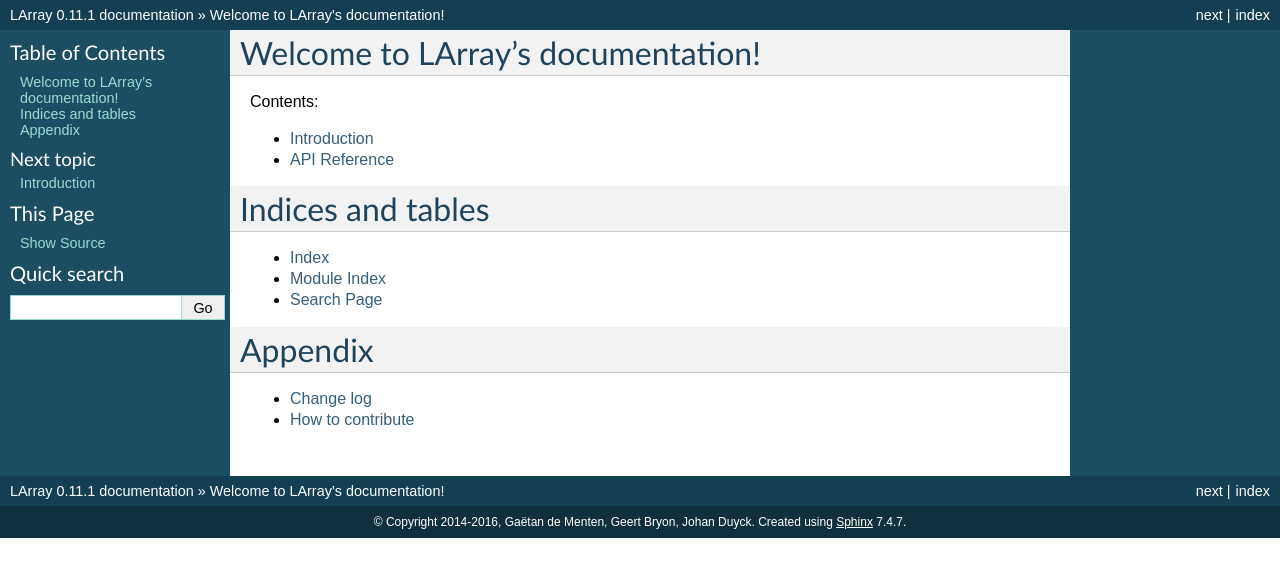
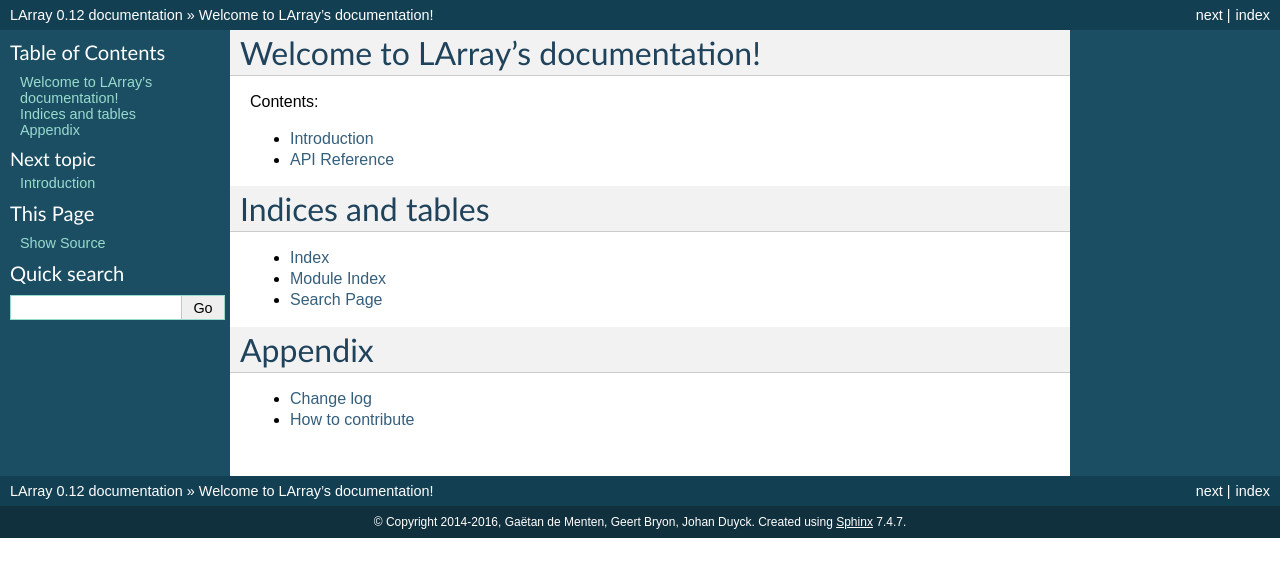
Before and after one commit to larray-project/larray, a Sphinx documentation site: the page built from doc/source/index.rst, in a window 1280 px wide. Shown: the top 577 px of the page. Built offline with Sphinx 7.4.7, drawn with Linux system fonts in a browser that asks for light colours.

Commit message:
change version to 0.12

```diff
--- a/doc/source/conf.py
+++ b/doc/source/conf.py
@@ -68,9 +68,9 @@
 # built documents.
 #
 # The short X.Y version.
-version = '0.11'
+version = '0.12'
 # The full version, including alpha/beta/rc tags.
-release = '0.11.1'
+release = '0.12'
 
 # The language for content autogenerated by Sphinx. Refer to documentation
 # for a list of supported languages.
--- a/setup.py
+++ b/setup.py
@@ -9,7 +9,7 @@
 
 
 DISTNAME = 'larray'
-VERSION = '0.11.1'
+VERSION = '0.12'
 AUTHOR = 'Gaetan de Menten, Geert Bryon'
 AUTHOR_EMAIL = 'gdementen@gmail.com'
 DESCRIPTION = "N-D labeled arrays in Python"
```
Also changed, not shown: 2 other files.
